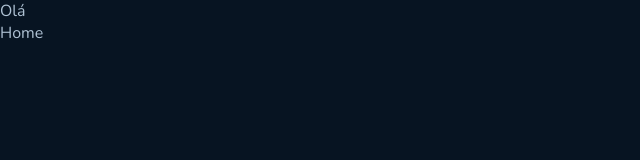
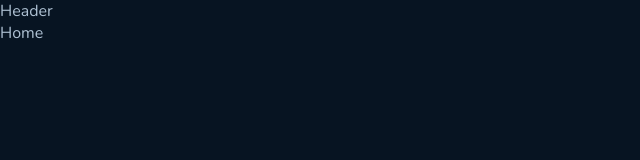
Before and after one commit to pfrancaneto/05-github-blog, a React (Vite) app: page / in a window 1280 px wide. Shown: the top 160 px of the page, without its empty margins (0-640 px from the left). Built offline with nearby package versions, Linux system fonts and the light colour scheme.

Commit message:
ajustes component Header

```diff
--- a/src/components/Header/index.tsx
+++ b/src/components/Header/index.tsx
@@ -1,8 +1,10 @@
+import { HeaderContainer } from './styles';
+
 const Header = () => {
   return (
-    <div>
-      <div>Olá</div>
-    </div>
+    <HeaderContainer>
+      <div>Header</div>
+    </HeaderContainer>
   );
 };
 
--- /dev/null
+++ b/src/components/Header/styles.ts
@@ -0,0 +1,3 @@
+import styled from 'styled-components';
+
+export const HeaderContainer = styled.header``;
```
